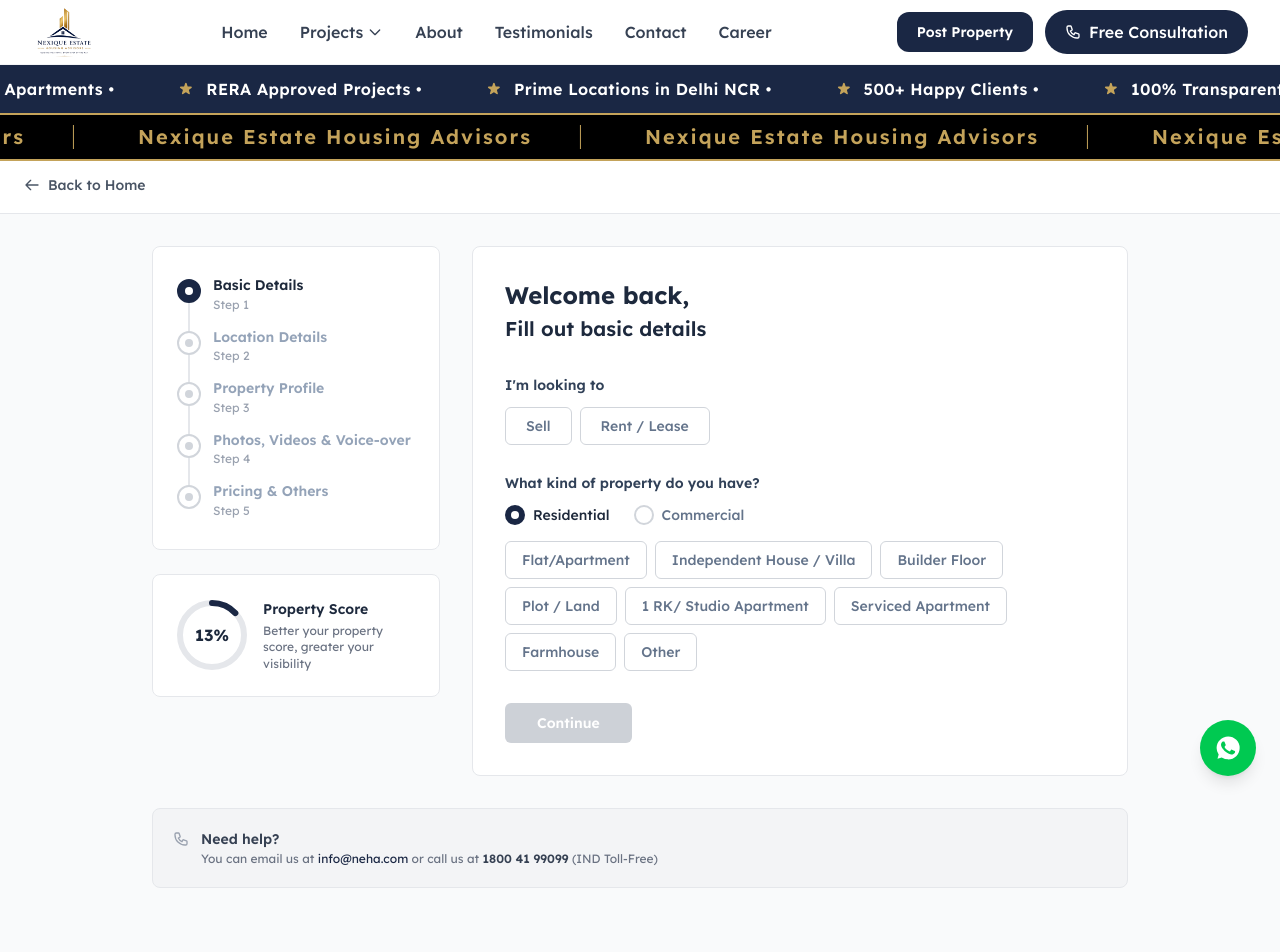
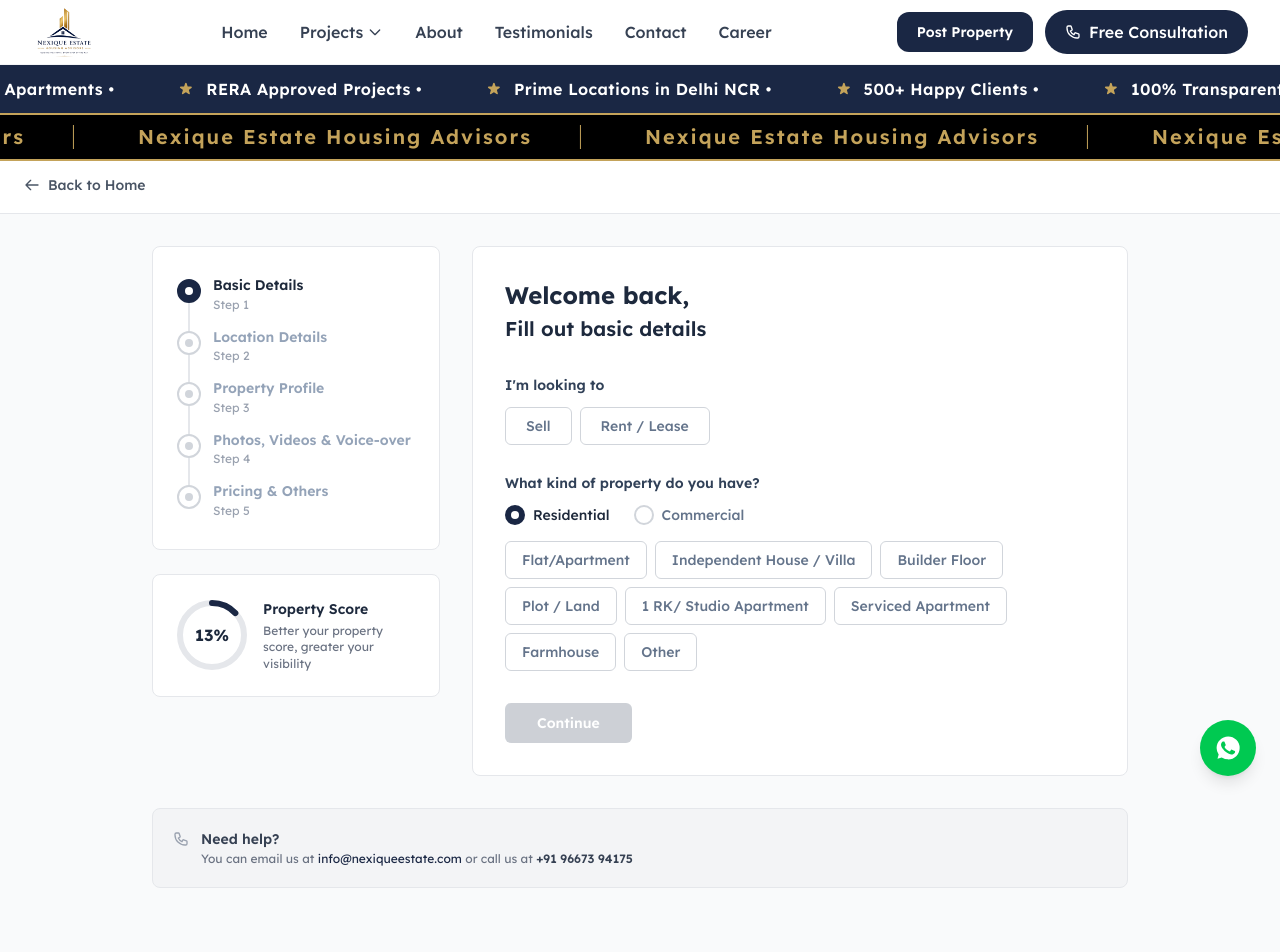
Before and after one commit to nehaerahousingadvisors-gif/nexique_estatehousing, a Next.js app: page /post-property in a window 1280 px wide. Shown: the top 952 px of the page. Built offline with nearby package versions, Linux system fonts and the light colour scheme.

Commit message:
Initial commit

```diff
--- a/app/layout.tsx
+++ b/app/layout.tsx
@@ -24,10 +24,10 @@ export default function RootLayout({
   return (
     <html
       lang="en"
-      className={`${lexendDeca.variable} h-full antialiased`}
+      className={`${lexendDeca.variable} h-full antialiased overflow-x-hidden`}
       suppressHydrationWarning
     >
-      <body className="min-h-full flex flex-col" suppressHydrationWarning>
+      <body className="min-h-full flex flex-col overflow-x-hidden" suppressHydrationWarning>
         <Header />
         <PremiumBanner />
         <ScrollingBanner />
--- a/app/post-property/page.tsx
+++ b/app/post-property/page.tsx
@@ -919,8 +919,8 @@ export default function PostPropertyPage() {
             <p className="text-sm font-semibold text-gray-700 mb-0.5">Need help?</p>
             <p className="text-xs text-gray-500">
               You can email us at{' '}
-              <a href="mailto:info@neha.com" className="hover:underline" style={{ color: PRIMARY }}>info@neha.com</a>
-              {' '}or call us at <span className="font-semibold text-gray-700">1800 41 99099</span> (IND Toll-Free)
+              <a href="mailto:info@nexiqueestate.com" className="hover:underline" style={{ color: PRIMARY }}>info@nexiqueestate.com</a>
+              {' '}or call us at <a href="tel:+919667394175" className="font-semibold text-gray-700 hover:underline">+91 96673 94175</a>
             </p>
           </div>
         </div>
--- a/components/Footer.tsx
+++ b/components/Footer.tsx
@@ -127,7 +127,9 @@ export default function Footer() {
       {/* WhatsApp FAB */}
       <div className="fixed bottom-4 md:bottom-6 right-4 md:right-6">
         <a
-          href="https://wa.me/919711444460"
+          href="https://wa.me/919667394175?text=Hello%2C%20I%20am%20interested%20in%20your%20properties.%20Please%20share%20more%20details."
+          target="_blank"
+          rel="noopener noreferrer"
           className="w-12 h-12 md:w-14 md:h-14 bg-green-500 hover:bg-green-600 rounded-full flex items-center justify-center shadow-lg transition-colors"
         >
           <svg className="w-6 h-6 md:w-7 md:h-7 text-white" fill="currentColor" viewBox="0 0 24 24">
--- a/components/WhyRamEmpire.tsx
+++ b/components/WhyRamEmpire.tsx
@@ -43,15 +43,6 @@ export default function WhyRamEmpire() {
     {
       icon: (
         <svg className="w-5 h-5" fill="none" stroke="currentColor" viewBox="0 0 24 24">
-          <path strokeLinecap="round" strokeLinejoin="round" strokeWidth={2} d="M7 21a4 4 0 01-4-4V5a2 2 0 012-2h4a2 2 0 012 2v12a4 4 0 01-4 4zm0 0h12a2 2 0 002-2v-4a2 2 0 00-2-2h-2.343M11 7.343l1.657-1.657a2 2 0 012.828 0l2.829 2.829a2 2 0 010 2.828l-8.486 8.485M7 17h.01" />
-        </svg>
-      ),
-      title: 'Driven by Results',
-      description: 'Trusted by clients, we turn real estate goals into reality.',
-    },
-    {
-      icon: (
-        <svg className="w-5 h-5" fill="none" stroke="currentColor" viewBox="0 0 24 24">
           <path strokeLinecap="round" strokeLinejoin="round" strokeWidth={2} d="M7 21h10a2 2 0 002-2V9.414a1 1 0 00-.293-.707l-5.414-5.414A1 1 0 0012.586 3H7a2 2 0 00-2 2v14a2 2 0 002 2z" />
         </svg>
       ),
```
